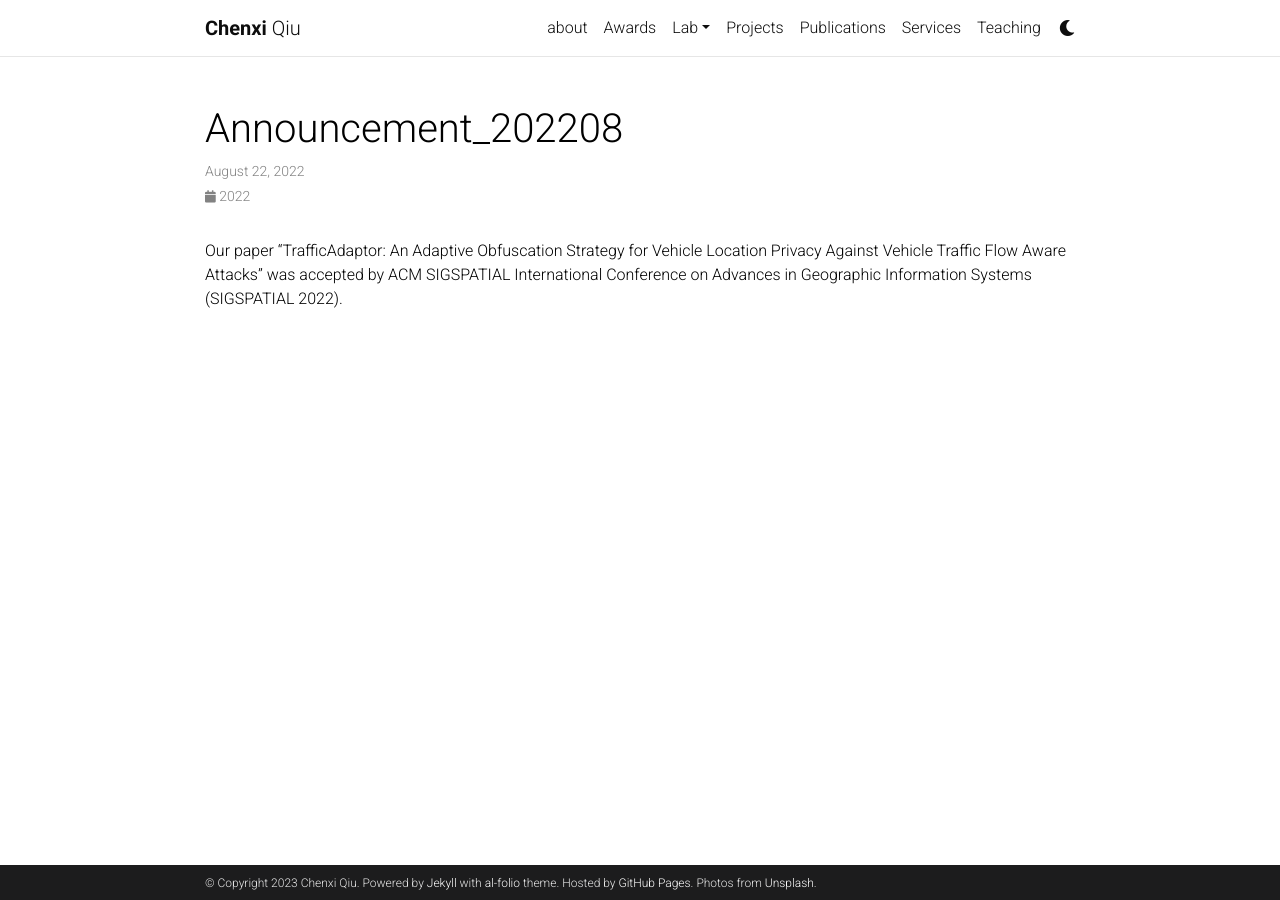
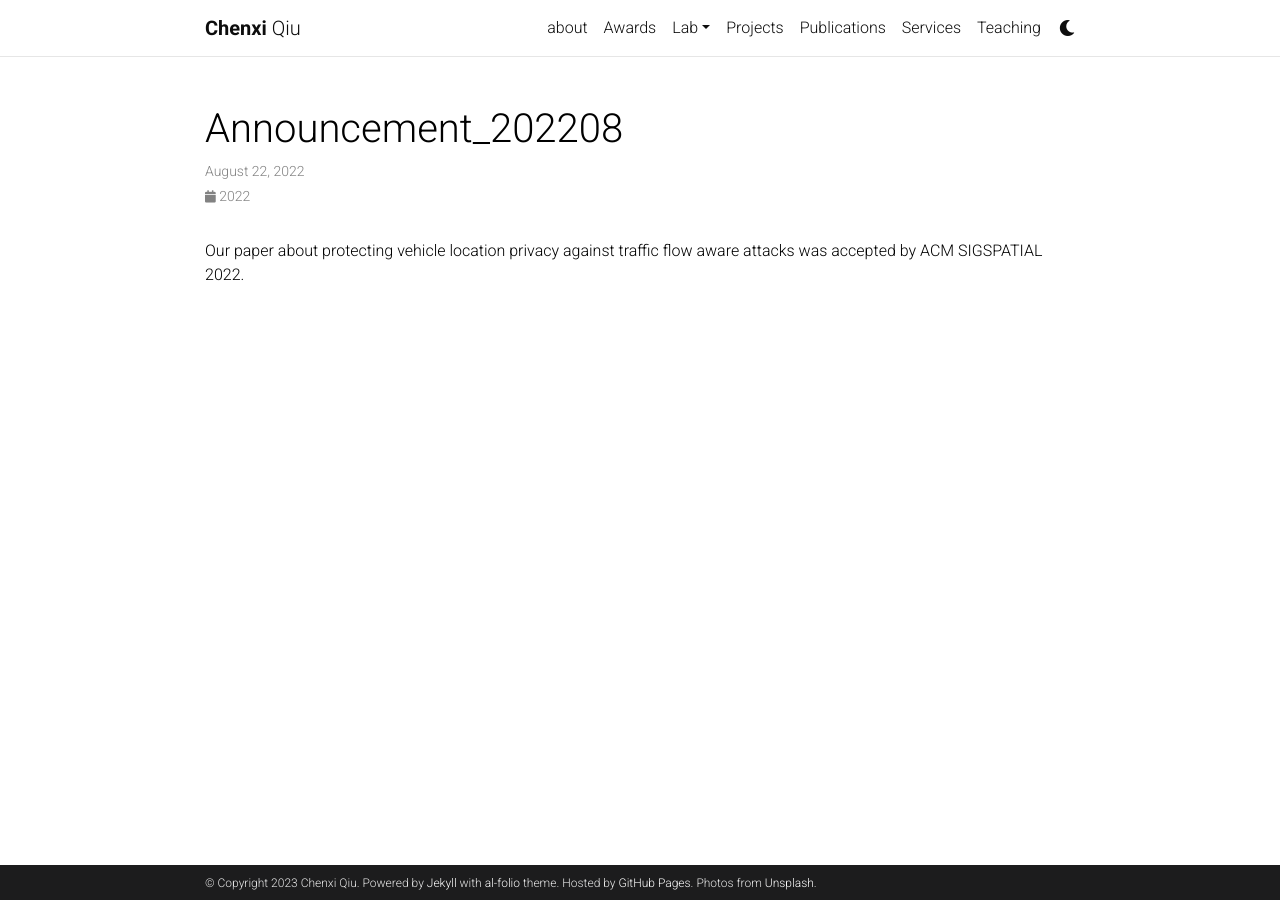
Before and after one commit to chenxiunt/chenxiunt.github.io, a Jekyll site: the page built from _news/announcement_202208.md, in a window 1280 px wide. Built offline with Jekyll 4.4.1, drawn with Linux system fonts in a browser that asks for light colours; comment, search, counter and statistics services are not loaded; a style sheet for code colours, icons or effects is not loaded.

Commit message:
Update announcement_202208.md

```diff
--- a/_news/announcement_202208.md
+++ b/_news/announcement_202208.md
@@ -4,4 +4,4 @@ date: 2022-08-22 15:59:00-0400
 inline: true
 ---
 
-Our paper “TrafficAdaptor: An Adaptive Obfuscation Strategy for Vehicle Location Privacy Against Vehicle Traffic Flow Aware Attacks” was accepted by ACM SIGSPATIAL International Conference on Advances in Geographic Information Systems (SIGSPATIAL 2022).
+Our paper about protecting vehicle location privacy against traffic flow aware attacks was accepted by ACM SIGSPATIAL 2022.
```
